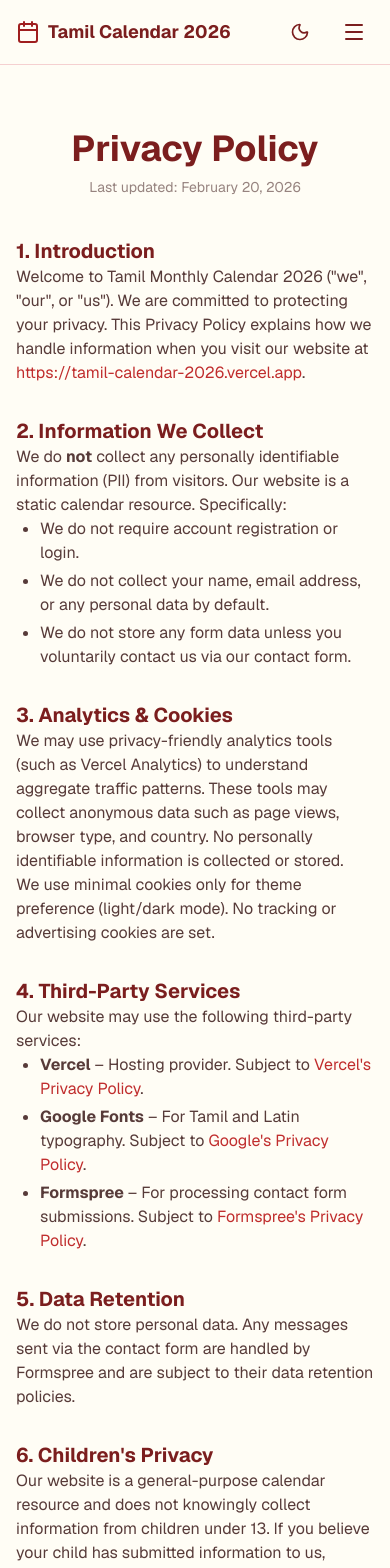
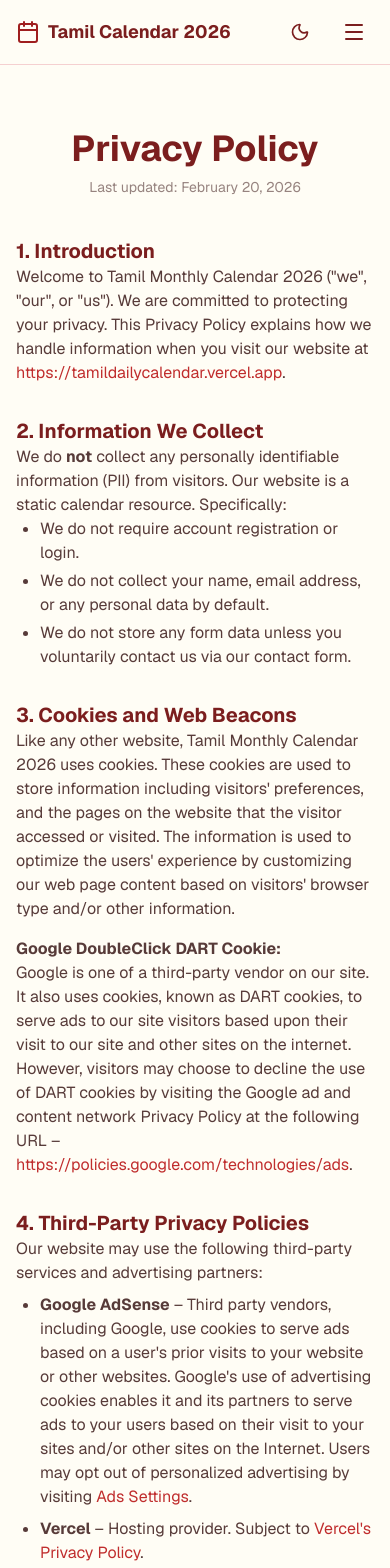
Before and after one commit to Agasthyan07/tamil_calendar, a Next.js app: page /privacy-policy in a window 390 px wide. Shown: the top 1568 px of the page. Built offline with nearby package versions, Linux system fonts and the light colour scheme.

Commit message:
Update privacy policy

```diff
--- a/src/app/[festival]-2026-date/page.tsx
+++ b/src/app/[festival]-2026-date/page.tsx
@@ -34,7 +34,7 @@
         title: `${festival.name} 2026 Date - Tamil Calendar 2026 Festival Timing`,
         description: `When is ${festival.name} in 2026? Check exact date, timing, and significance of ${festival.name} 2026 according to Tamil Calendar.`,
         alternates: {
-            canonical: `https://tamil-calendar-2026.vercel.app/${festivalSlug}-2026-date`,
+            canonical: `https://tamildailycalendar.vercel.app/${festivalSlug}-2026-date`,
         },
     };
 }
--- a/src/app/[slug]/page.tsx
+++ b/src/app/[slug]/page.tsx
@@ -69,7 +69,7 @@
             title: `Tamil Calendar ${monthName} 2026 - Festivals, Muhurtham & Panchangam`,
             description: `Download Tamil Monthly Calendar for ${monthName} 2026. Check ${monthName} 2026 festivals, holidays, muhurtham dates, and daily panchangam details.`,
             alternates: {
-                canonical: `https://tamil-calendar-2026.vercel.app/${slug}`,
+                canonical: `https://tamildailycalendar.vercel.app/${slug}`,
             },
         };
     }
@@ -86,7 +86,7 @@
                 title: `${festival.name} 2026 Date - Tamil Calendar 2026 Festival Timing`,
                 description: `When is ${festival.name} in 2026? Check exact date, timing, and significance of ${festival.name} 2026 according to Tamil Calendar.`,
                 alternates: {
-                    canonical: `https://tamil-calendar-2026.vercel.app/${slug}`,
+                    canonical: `https://tamildailycalendar.vercel.app/${slug}`,
                 },
             };
         }
--- a/src/app/about/page.tsx
+++ b/src/app/about/page.tsx
@@ -5,7 +5,7 @@
 export const metadata: Metadata = {
     title: "About Us",
     description: "Learn about Tamil Monthly Calendar 2026 – a free resource for Tamil festivals, muhurtham dates, ekadashi, and the complete Tamil panchangam for 2026.",
-    alternates: { canonical: "https://tamil-calendar-2026.vercel.app/about" },
+    alternates: { canonical: "https://tamildailycalendar.vercel.app/about" },
 };
 
 export default function AboutPage() {
@@ -26,8 +26,9 @@
                     </p>
                 </div>
 
-                {/* Mission */}
-                <div className="mb-12 rounded-2xl bg-maroon-50 p-8 dark:bg-maroon-900/20">
+                {/* Mission & Who We Are */}
+                <div className="mb-12 grid gap-6 md:grid-cols-2">
+                    <div className="rounded-2xl bg-maroon-50 p-8 dark:bg-maroon-900/20">
                         <h2 className="mb-4 flex items-center gap-2 text-2xl font-bold text-maroon-900 dark:text-maroon-100">
                             <Heart className="h-6 w-6 text-maroon-500" />
                             Our Mission
@@ -35,9 +36,20 @@
                         <p className="text-lg leading-relaxed text-foreground/80">
                             We are dedicated to providing accurate, free, and easy-to-use Tamil calendar information
                             for the Tamil community worldwide. Our platform brings together traditional Tamil
-                        panchangam knowledge with modern web accessibility — making it simple to check
-                        festivals, muhurtham dates, ekadashi, and daily auspicious timings from any device.
+                            panchangam knowledge with modern web accessibility.
                         </p>
+                    </div>
+                    <div className="rounded-2xl bg-maroon-50 p-8 dark:bg-maroon-900/20">
+                        <h2 className="mb-4 flex items-center gap-2 text-2xl font-bold text-maroon-900 dark:text-maroon-100">
+                            <Globe className="h-6 w-6 text-maroon-500" />
+                            Who We Are
+                        </h2>
+                        <p className="text-lg leading-relaxed text-foreground/80">
+                            We are an independent team passionate about preserving and sharing Tamil cultural heritage.
+                            Our goal is to make essential dates—like muhurthams, ekadashi, and festivals—accessible
+                            to everyone, everywhere, entirely for free.
+                        </p>
+                    </div>
                 </div>
 
                 {/* What We Offer */}
--- a/src/app/contact/page.tsx
+++ b/src/app/contact/page.tsx
@@ -4,7 +4,7 @@
 export const metadata: Metadata = {
     title: "Contact Us",
     description: "Contact Tamil Monthly Calendar 2026 team for feedback, corrections, or suggestions about our Tamil calendar, festival dates, and muhurtham information.",
-    alternates: { canonical: "https://tamil-calendar-2026.vercel.app/contact" },
+    alternates: { canonical: "https://tamildailycalendar.vercel.app/contact" },
 };
 
 export default function ContactPage() {
@@ -35,8 +35,8 @@
                                     <Mail className="mt-0.5 h-5 w-5 shrink-0 text-maroon-500" />
                                     <div>
                                         <p className="font-semibold text-maroon-900 dark:text-maroon-100">Email</p>
-                                        <a href="mailto:contact@tamil-calendar-2026.vercel.app" className="text-sm text-maroon-600 hover:underline dark:text-gold-400">
-                                            contact@tamil-calendar-2026.vercel.app
+                                        <a href="mailto:contact@tamildailycalendar.vercel.app" className="text-sm text-maroon-600 hover:underline dark:text-gold-400">
+                                            contact@tamildailycalendar.vercel.app
                                         </a>
                                     </div>
                                 </div>
--- a/src/app/disclaimer/page.tsx
+++ b/src/app/disclaimer/page.tsx
@@ -3,7 +3,7 @@
 export const metadata: Metadata = {
     title: "Disclaimer",
     description: "Disclaimer for Tamil Monthly Calendar 2026. Read our limitations, accuracy notice, and terms of use for the Tamil calendar information provided.",
-    alternates: { canonical: "https://tamil-calendar-2026.vercel.app/disclaimer" },
+    alternates: { canonical: "https://tamildailycalendar.vercel.app/disclaimer" },
 };
 
 export default function DisclaimerPage() {
@@ -22,8 +22,8 @@
                         <h2 className="mb-3 text-xl font-bold text-maroon-900 dark:text-maroon-100">1. General Information Only</h2>
                         <p className="leading-relaxed">
                             The information provided on Tamil Monthly Calendar 2026 (
-                            <a href="https://tamil-calendar-2026.vercel.app" className="text-maroon-600 hover:underline dark:text-gold-400">
-                                tamil-calendar-2026.vercel.app
+                            <a href="https://tamildailycalendar.vercel.app" className="text-maroon-600 hover:underline dark:text-gold-400">
+                                tamildailycalendar.vercel.app
                             </a>
                             ) is for general informational and cultural purposes only. All information on the site is
                             provided in good faith based on traditional Tamil calendar systems and publicly available
@@ -67,11 +67,11 @@
                     </section>
 
                     <section>
-                        <h2 className="mb-3 text-xl font-bold text-maroon-900 dark:text-maroon-100">5. External Links</h2>
+                        <h2 className="mb-3 text-xl font-bold text-maroon-900 dark:text-maroon-100">5. External Links & Advertisements</h2>
                         <p className="leading-relaxed">
-                            Our website may contain links to external websites. We have no control over the content
-                            and nature of those sites. These links do not imply recommentation or endorsement of the
-                            views expressed on them.
+                            Our website may contain links to external websites and third-party advertisements (such as Google AdSense). We have no control over the content
+                            and nature of those external sites and ads. The inclusion of any links or advertisements does not necessarily imply a recommendation or endorse the
+                            views expressed within them. We are not responsible for any interactions or transactions you may have with external websites or advertisers.
                         </p>
                     </section>
 
--- a/src/app/ekadashi-2026-dates/page.tsx
+++ b/src/app/ekadashi-2026-dates/page.tsx
@@ -8,7 +8,7 @@
     title: "Ekadashi 2026 Dates - Tamil Calendar 2026 Vaikunta Ekadashi",
     description: "List of all Ekadashi dates in 2026. Check Vaikunta Ekadashi 2026 date and importance of Ekadashi fasting according to Tamil Calendar.",
     alternates: {
-        canonical: "https://tamil-calendar-2026.vercel.app/ekadashi-2026-dates",
+        canonical: "https://tamildailycalendar.vercel.app/ekadashi-2026-dates",
     },
 };
 
--- a/src/app/marriage-muhurtham-2026/page.tsx
+++ b/src/app/marriage-muhurtham-2026/page.tsx
@@ -8,7 +8,7 @@
     title: "Marriage Muhurtham Dates 2026 - Tamil Calendar Subha Muhurtham",
     description: "Find the best Marriage Muhurtham dates in 2026. Check 2026 Tamil Calendar Subha Muhurtham dates and auspicious timings for weddings.",
     alternates: {
-        canonical: "https://tamil-calendar-2026.vercel.app/marriage-muhurtham-2026",
+        canonical: "https://tamildailycalendar.vercel.app/marriage-muhurtham-2026",
     },
 };
 
--- a/src/app/privacy-policy/page.tsx
+++ b/src/app/privacy-policy/page.tsx
@@ -3,11 +3,11 @@
 export const metadata: Metadata = {
     title: "Privacy Policy",
     description: "Privacy Policy for Tamil Monthly Calendar 2026. Learn how we collect, use, and protect your information.",
-    alternates: { canonical: "https://tamil-calendar-2026.vercel.app/privacy-policy" },
+    alternates: { canonical: "https://tamildailycalendar.vercel.app/privacy-policy" },
 };
 
 const lastUpdated = "February 20, 2026";
-const siteUrl = "https://tamil-calendar-2026.vercel.app";
+const siteUrl = "https://tamildailycalendar.vercel.app";
 
 export default function PrivacyPolicyPage() {
     return (
@@ -41,22 +41,21 @@
                     </section>
 
                     <section>
-                        <h2 className="text-xl font-bold text-maroon-900 dark:text-maroon-100">3. Analytics & Cookies</h2>
+                        <h2 className="text-xl font-bold text-maroon-900 dark:text-maroon-100">3. Cookies and Web Beacons</h2>
                         <p>
-                            We may use privacy-friendly analytics tools (such as Vercel Analytics) to understand aggregate
-                            traffic patterns. These tools may collect anonymous data such as page views, browser type,
-                            and country. No personally identifiable information is collected or stored.
+                            Like any other website, Tamil Monthly Calendar 2026 uses cookies. These cookies are used to store information including visitors&apos; preferences, and the pages on the website that the visitor accessed or visited. The information is used to optimize the users&apos; experience by customizing our web page content based on visitors&apos; browser type and/or other information.
                         </p>
-                        <p>
-                            We use minimal cookies only for theme preference (light/dark mode). No tracking or advertising
-                            cookies are set.
+                        <p className="mt-4">
+                            <strong>Google DoubleClick DART Cookie:</strong><br />
+                            Google is one of a third-party vendor on our site. It also uses cookies, known as DART cookies, to serve ads to our site visitors based upon their visit to our site and other sites on the internet. However, visitors may choose to decline the use of DART cookies by visiting the Google ad and content network Privacy Policy at the following URL – <a href="https://policies.google.com/technologies/ads" className="text-maroon-600 hover:underline dark:text-gold-400" target="_blank" rel="noopener noreferrer">https://policies.google.com/technologies/ads</a>.
                         </p>
                     </section>
 
                     <section>
-                        <h2 className="text-xl font-bold text-maroon-900 dark:text-maroon-100">4. Third-Party Services</h2>
-                        <p>Our website may use the following third-party services:</p>
-                        <ul className="list-disc pl-6 space-y-1 text-foreground/80">
+                        <h2 className="text-xl font-bold text-maroon-900 dark:text-maroon-100">4. Third-Party Privacy Policies</h2>
+                        <p>Our website may use the following third-party services and advertising partners:</p>
+                        <ul className="list-disc pl-6 space-y-2 text-foreground/80 mt-2">
+                            <li><strong>Google AdSense</strong> – Third party vendors, including Google, use cookies to serve ads based on a user&apos;s prior visits to your website or other websites. Google&apos;s use of advertising cookies enables it and its partners to serve ads to your users based on their visit to your sites and/or other sites on the Internet. Users may opt out of personalized advertising by visiting <a href="https://www.google.com/settings/ads" className="text-maroon-600 hover:underline dark:text-gold-400" target="_blank" rel="noopener noreferrer">Ads Settings</a>.</li>
                             <li><strong>Vercel</strong> – Hosting provider. Subject to <a href="https://vercel.com/legal/privacy-policy" className="text-maroon-600 hover:underline dark:text-gold-400" target="_blank" rel="noopener noreferrer">Vercel&apos;s Privacy Policy</a>.</li>
                             <li><strong>Google Fonts</strong> – For Tamil and Latin typography. Subject to <a href="https://policies.google.com/privacy" className="text-maroon-600 hover:underline dark:text-gold-400" target="_blank" rel="noopener noreferrer">Google&apos;s Privacy Policy</a>.</li>
                             <li><strong>Formspree</strong> – For processing contact form submissions. Subject to <a href="https://formspree.io/legal/privacy-policy" className="text-maroon-600 hover:underline dark:text-gold-400" target="_blank" rel="noopener noreferrer">Formspree&apos;s Privacy Policy</a>.</li>
--- a/src/app/robots.ts
+++ b/src/app/robots.ts
@@ -1,7 +1,7 @@
 import { MetadataRoute } from 'next';
 
 export default function robots(): MetadataRoute.Robots {
-    const baseUrl = 'https://tamil-calendar-2026.vercel.app';
+    const baseUrl = 'https://tamildailycalendar.vercel.app';
 
     return {
         rules: {
--- a/src/app/sitemap.ts
+++ b/src/app/sitemap.ts
@@ -18,7 +18,7 @@
 };
 
 export default function sitemap(): MetadataRoute.Sitemap {
-    const baseUrl = 'https://tamil-calendar-2026.vercel.app';
+    const baseUrl = 'https://tamildailycalendar.vercel.app';
 
     const routes = [
         '',
--- a/src/app/tamil-calendar-[month]-2026/page.tsx
+++ b/src/app/tamil-calendar-[month]-2026/page.tsx
@@ -65,7 +65,7 @@
         title: `Tamil Calendar ${monthName} 2026 - Festivals, Muhurtham & Panchangam`,
         description: `Download Tamil Monthly Calendar for ${monthName} 2026. Check ${monthName} 2026 festivals, holidays, muhurtham dates, and daily panchangam details.`,
         alternates: {
-            canonical: `https://tamil-calendar-2026.vercel.app/tamil-calendar-${month}-2026`,
+            canonical: `https://tamildailycalendar.vercel.app/tamil-calendar-${month}-2026`,
         },
     };
 }
```
Also changed, not shown: 1 other file (tests, documents, lock files or other folders). Lines whose indentation alone changed are shown as unchanged.
